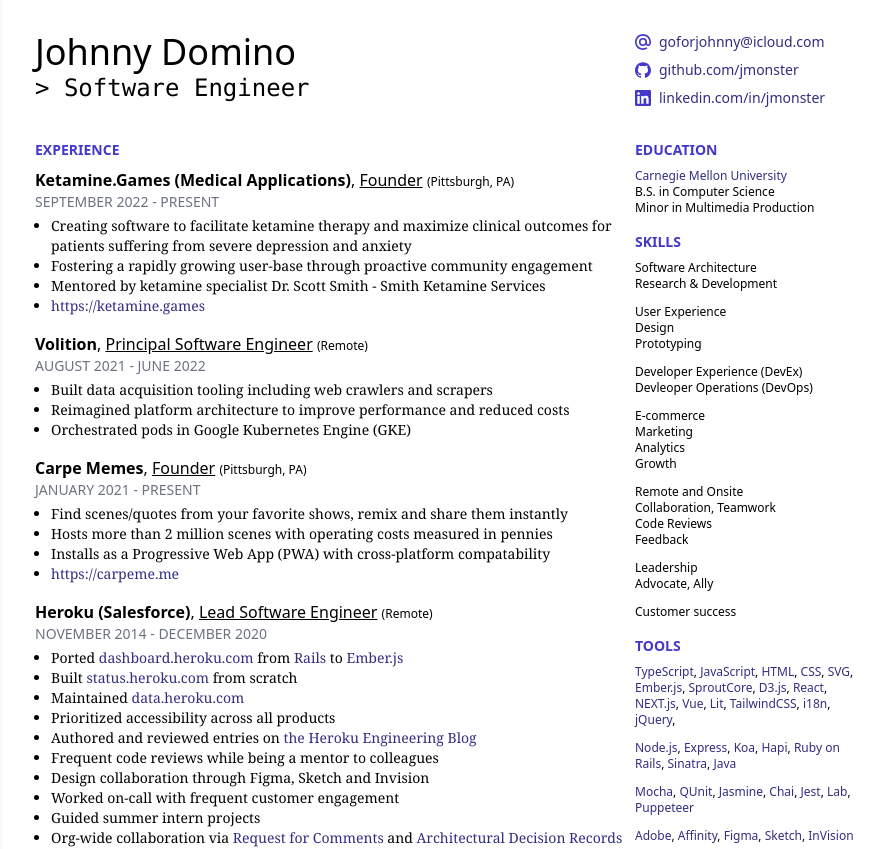
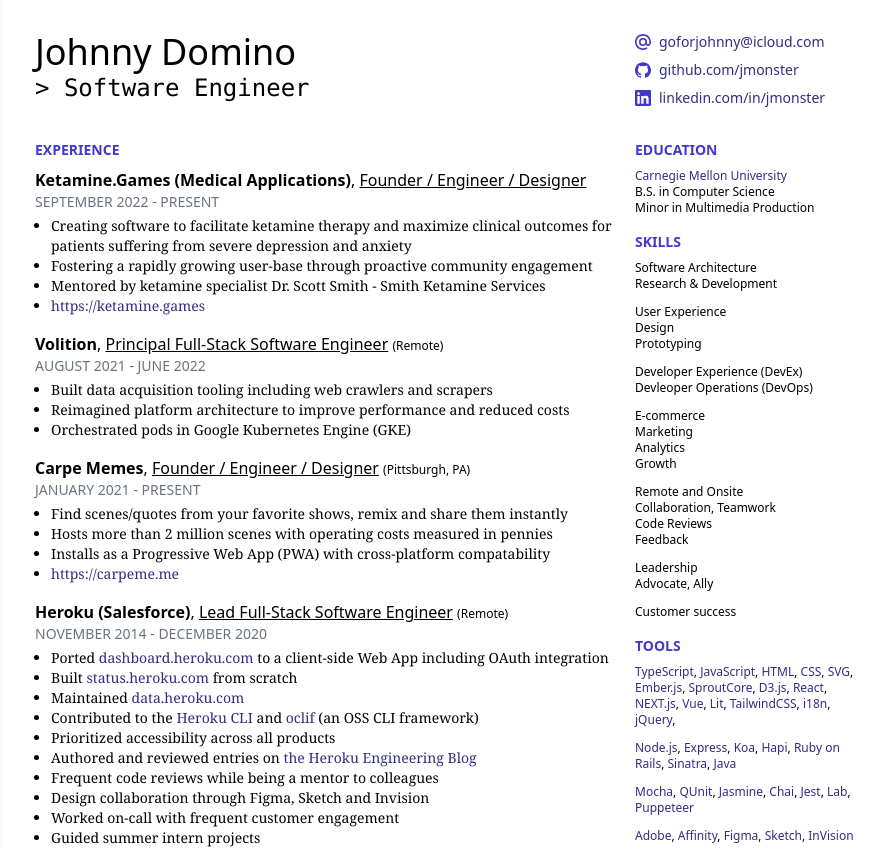
Before and after one commit to jmonster/cv-mail, a Next.js app: page / in a window 1280 px wide. Shown: the top 849 px of the page, without its empty margins (189-1073 px from the left). Built offline with nearby package versions, Linux system fonts and the light colour scheme.

Commit message:
update resume

```diff
--- a/components/opportunity.tsx
+++ b/components/opportunity.tsx
@@ -21,6 +21,13 @@
       <h4>
         <span className="font-bold">{label}</span>{" "}
         <span className="text-xs">({location})</span>
+      </h4>
+    )
+  } else if (role && role.length > 0) {
+    return (
+      <h4>
+        <span className="font-bold">{label}</span>,{" "}
+        <span className="underline">{role}</span>{" "}
       </h4>
     )
   } else {
--- a/resume.json
+++ b/resume.json
@@ -16,8 +16,7 @@
   "experience": [
     {
       "label": "Ketamine.Games (Medical Applications)",
-      "location": "Pittsburgh, PA",
-      "role": "Founder",
+      "role": "Founder / Engineer / Designer",
       "start": "September 2022",
       "end": "Present",
       "notes": [
@@ -30,7 +29,7 @@
     {
       "label": "Volition",
       "location": "Remote",
-      "role": "Principal Software Engineer",
+      "role": "Principal Full-Stack Software Engineer",
       "start": "August 2021",
       "end": "June 2022",
       "notes": [
@@ -42,7 +41,7 @@
     {
       "label": "Carpe Memes",
       "location": "Pittsburgh, PA",
-      "role": "Founder",
+      "role": "Founder / Engineer / Designer",
       "start": "January 2021",
       "end": "Present",
       "notes": [
@@ -55,13 +54,14 @@
     {
       "label": "Heroku (Salesforce)",
       "location": "Remote",
-      "role": "Lead Software Engineer",
+      "role": "Lead Full-Stack Software Engineer",
       "start": "November 2014",
       "end": "December 2020",
       "notes": [
-        "Ported [dashboard.heroku.com](https://dashboard.heroku.com) from [Rails](https://rubyonrails.org) to [Ember.js](https://emberjs.com)",
+        "Ported [dashboard.heroku.com](https://dashboard.heroku.com) to a client-side Web App including OAuth integration",
         "Built [status.heroku.com](https://status.heroku.com) from scratch",
         "Maintained [data.heroku.com](https://data.heroku.com)",
+        "Contributed to the [Heroku CLI](https://devcenter.heroku.com/articles/heroku-cli#install-the-heroku-cli) and [oclif](https://oclif.io) (an OSS CLI framework)",
         "Prioritized accessibility across all products",
         "Authored and reviewed entries on [the Heroku Engineering Blog](https://blog.heroku.com/engineering)",
         "Frequent code reviews while being a mentor to colleagues",
@@ -94,13 +94,14 @@
       "end": "April 2013",
       "notes": [
         "Recruited, trained and managed a team of 5 engineers",
-        "Designed frameworks and built tooling to support our rapid growth"
+        "Designed frameworks and built tooling to support our rapid growth",
+        "Sheparded in new workflows such as GitHub, Pull Requests, etc"
       ]
     },
     {
       "label": "Branding Brand",
       "location": "Pittsburgh, PA",
-      "role": "Principal Software Engineer",
+      "role": "Full-Stack Software Engineer",
       "start": "December 2011",
       "end": "November 2012",
       "notes": [
@@ -123,7 +124,7 @@
     {
       "label": "UPMC Technology Development Center",
       "location": "Pittsburgh, PA",
-      "role": "Software Engineer",
+      "role": "Full-Stack Software Engineer",
       "start": "July 2010",
       "end": "September 2011",
       "notes": [
```
